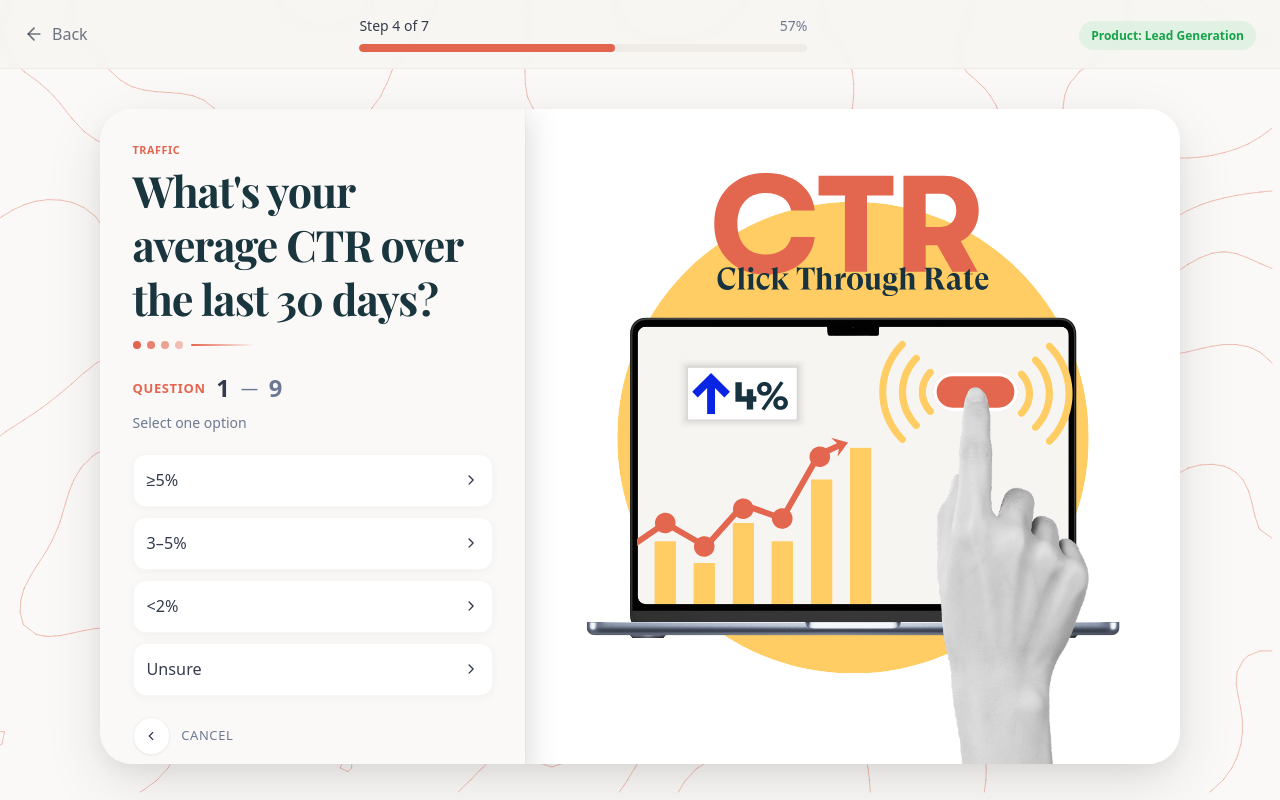
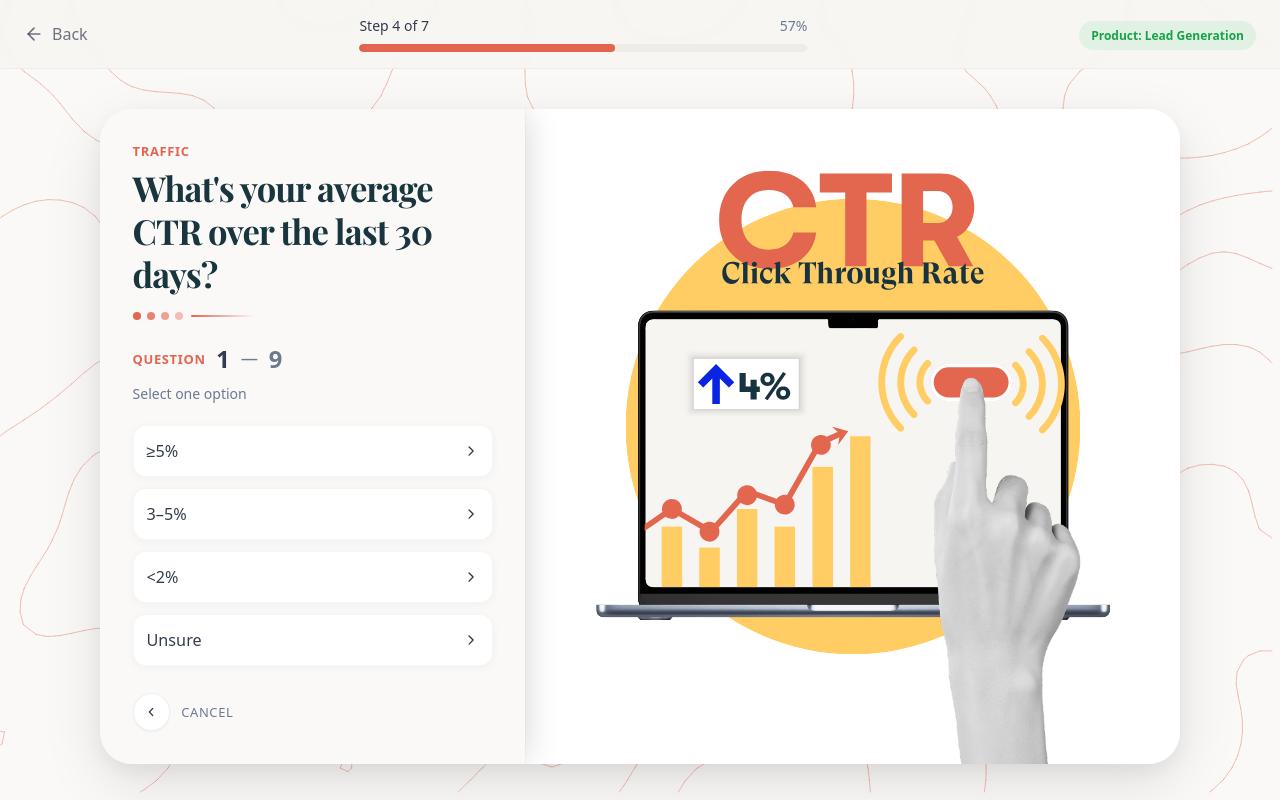
Before and after one commit to productteamautomations/pathfinder-ap, a React (Vite) app: page /funnel-diagnostic/leadgen in a window 1280 px wide. Built offline with nearby package versions, Linux system fonts and the light colour scheme; the HTML template or start-up script is replaced by a standard one.

Commit message:
Code edited in Lovable Code Editor
Edited UI in Lovable

```diff
--- a/src/pages/leadgen/FunnelDiagnostic.tsx
+++ b/src/pages/leadgen/FunnelDiagnostic.tsx
@@ -212,13 +212,13 @@ export default function FunnelDiagnostic() {
                   <div className="flex-shrink-0" style={{ marginBottom: "2cqw" }}>
                     <span
                       className="font-semibold text-primary uppercase tracking-wider block"
-                      style={{ fontSize: "1cqw", marginBottom: "0.5cqw" }}
+                      style={{ fontSize: "1.2cqw", marginBottom: "0.5cqw" }}
                     >
                       {question.section}
                     </span>
                     <h2
                       className="font-display font-bold text-title leading-tight tracking-tight"
-                      style={{ fontSize: "4cqw" }}
+                      style={{ fontSize: "3.2cqw" }}
                     >
                       {question.question}
                     </h2>
```
